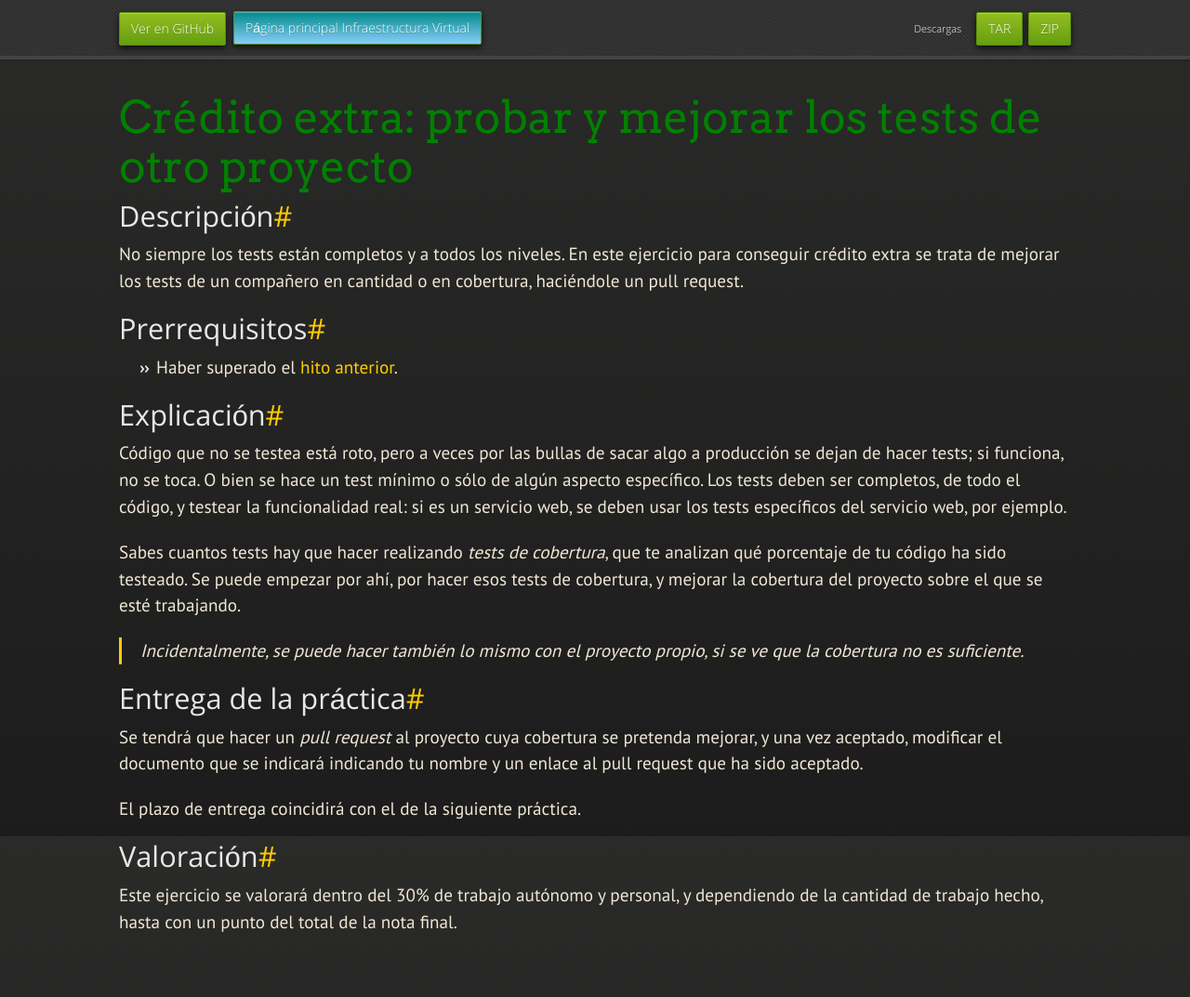
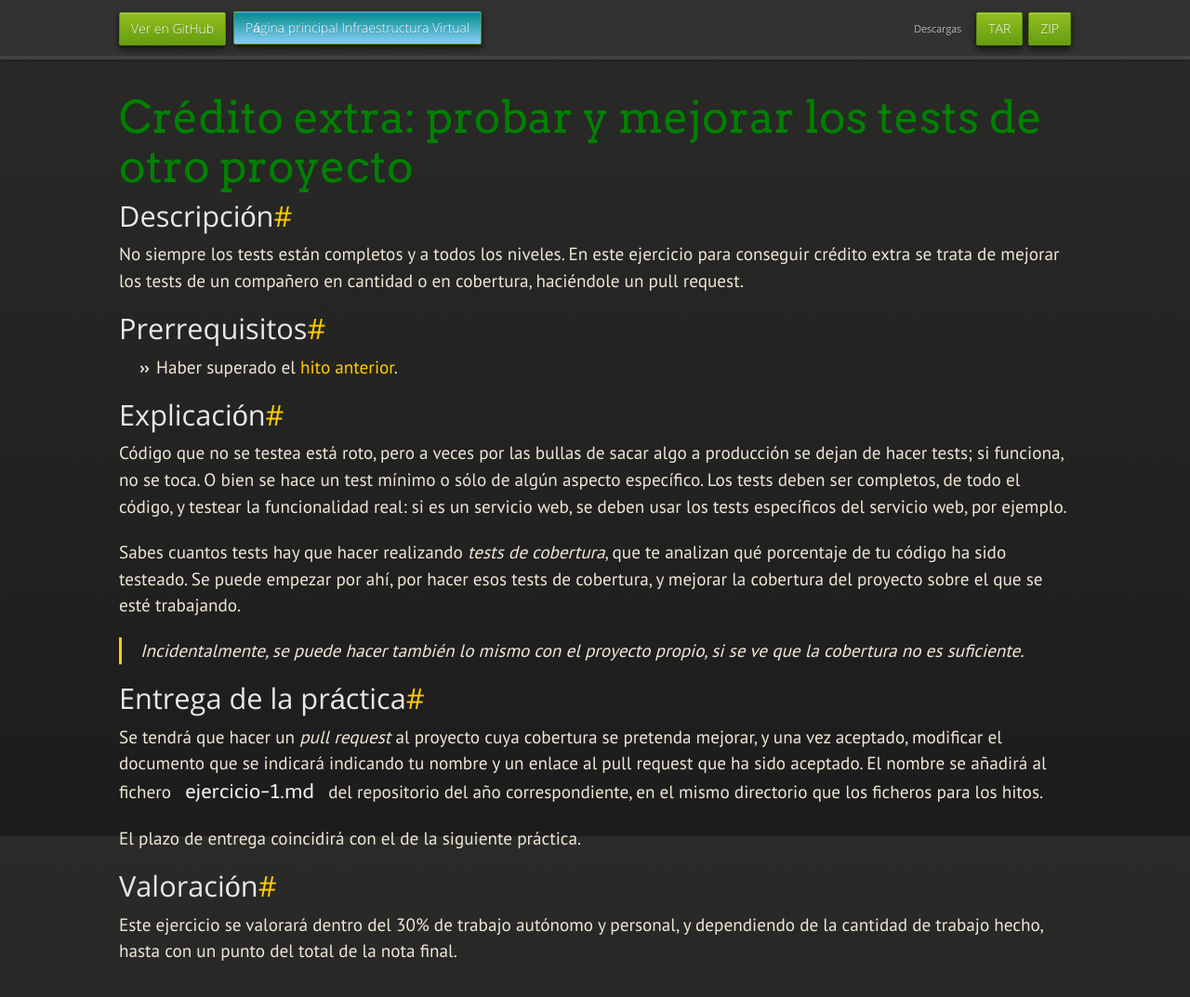
Before and after one commit to JJ/IV, a Jekyll site: the page built from documentos/proyecto/3.5.tests.md, in a window 1280 px wide and 1148 px high. Shown: the top 1073 px of the window at 93% size. Built offline with Jekyll 4.4.1, drawn with Linux system fonts in a browser that asks for light colours; nearby versions of some CDN libraries; some web fonts are replaced; our own code applies the rules of GitHub Pages for plain Markdown files.

Commit message:
Sync documentos/proyecto/3.5.tests.md de master a gh-pages

```diff
--- a/documentos/proyecto/3.5.tests.md
+++ b/documentos/proyecto/3.5.tests.md
@@ -39,7 +39,7 @@ Entrega de la práctica
 Se tendrá que hacer un *pull request* al proyecto cuya cobertura se
 pretenda mejorar, y una vez aceptado, modificar el documento que se
 indicará indicando tu nombre y un enlace al pull request que ha sido
-aceptado.
+aceptado. El nombre se añadirá al fichero `ejercicio-1.md` del repositorio del año correspondiente, en el mismo directorio que los ficheros para los hitos.
 
 El plazo de entrega coincidirá con el de la siguiente práctica.
 
```
